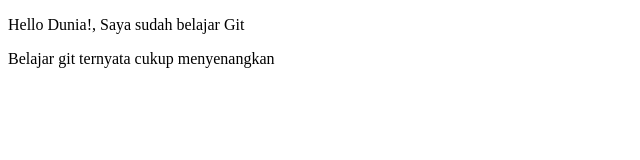
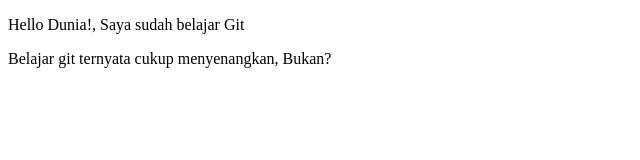
Before and after one commit to MuhDaffa87/Prak11GITRPL, a plain HTML site: page index.html in a window 1280 px wide. Shown: the full height of the page, 0-640 px from the left. Drawn offline with Linux system fonts and the light colour scheme.

Commit message:
tambah perubahan di paragraf

```diff
--- a/index.html
+++ b/index.html
@@ -8,7 +8,7 @@
 
 <body>
     <p>Hello Dunia!, Saya sudah belajar Git</p>
-    <p>Belajar git ternyata cukup menyenangkan</p>
+    <p>Belajar git ternyata cukup menyenangkan, Bukan?</p>
 </body>
 
 </html>
```
